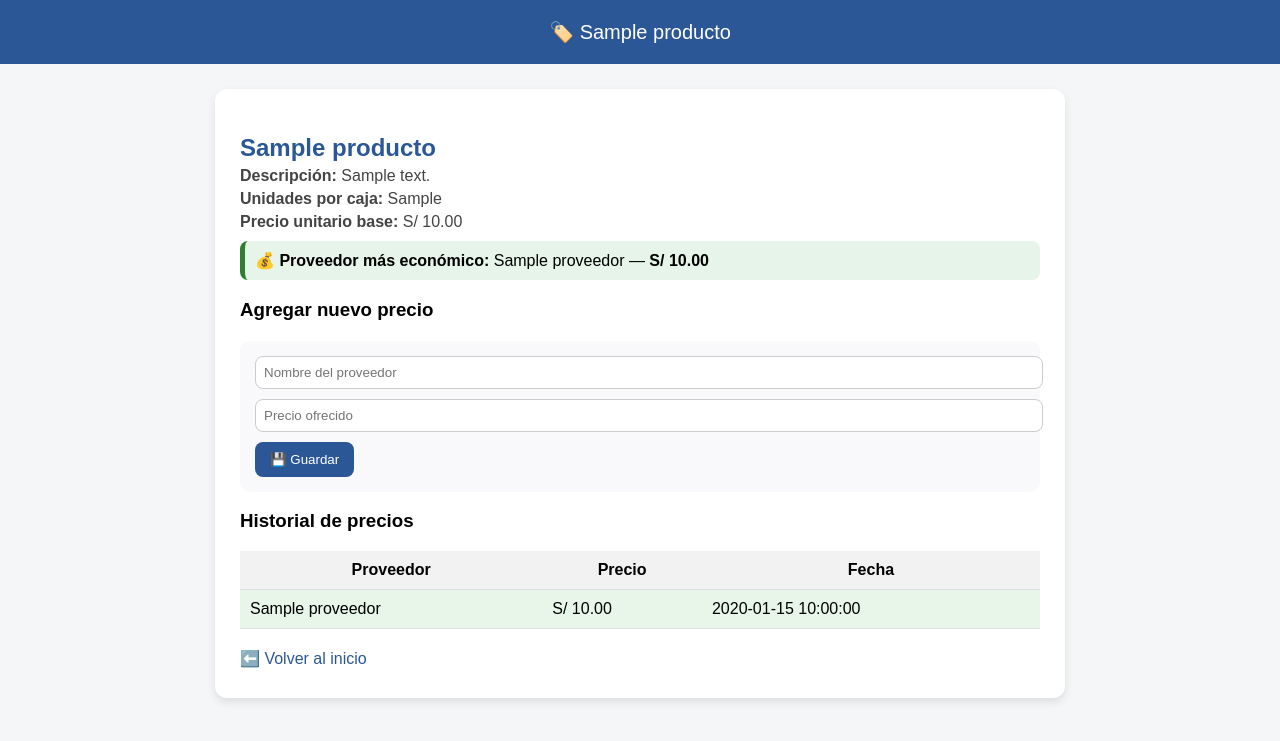
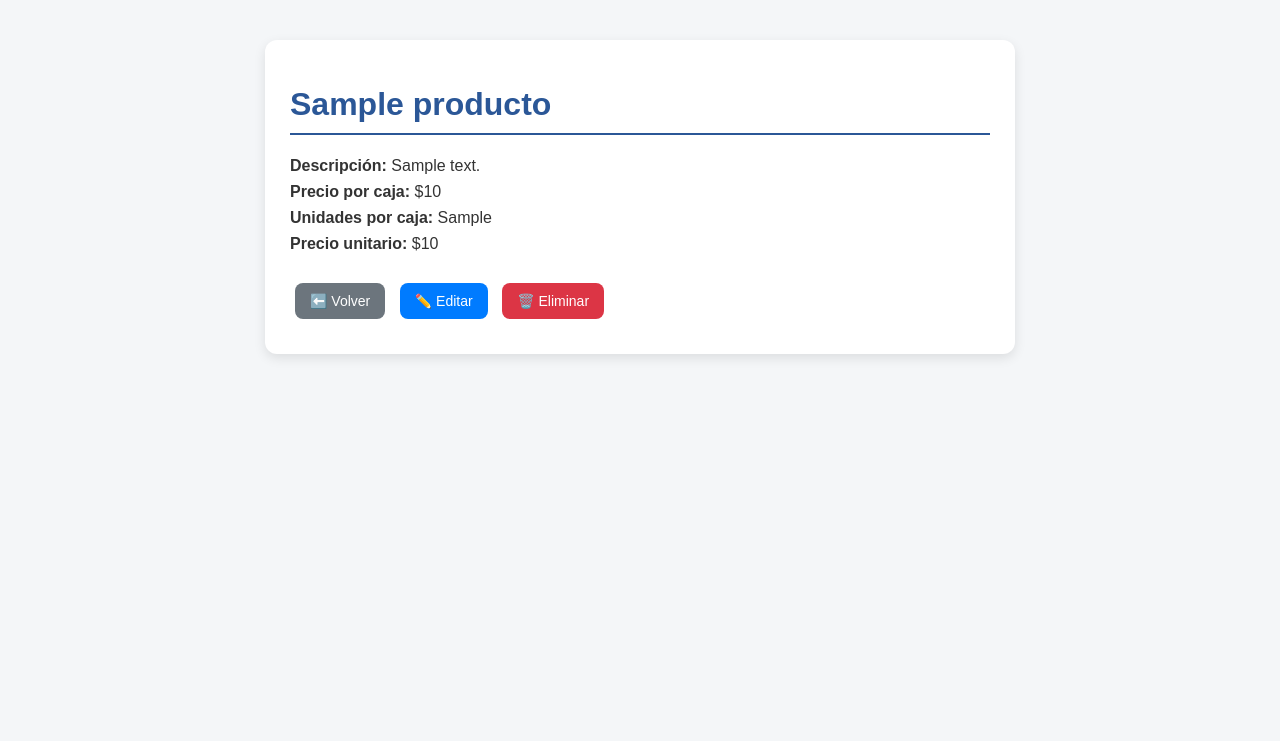
Before and after one commit to Andersonriera/gestor-precios-flask, a Flask app: template templates/detalle.html in a window 1280 px wide. Shown: the top 741 px of the page. Run offline with Flask 3, Linux system fonts and the light colour scheme; the template is opened without the code that fills it: most values are stand-ins (such as "Sample title", 1, 10 or a date in 2020); some libraries are stand-ins or nearby versions.

Commit message:
Agregado detalle con botones editar y eliminar

```diff
--- a/app.py
+++ b/app.py
@@ -104,7 +104,7 @@ def agregar():
             """, (nombre, descripcion, precio_caja, unidades_por_caja, precio_unitario))
         except Exception:
             cur.execute("""
-                INSERT INTO productos (nombre, descripcion, precio_caja, unidades_por_caja, precio_unitario)
+                INSERT INTO productos (nombre, descripcion, precio_caja, 	unidades_por_caja, precio_unitario)
                 VALUES (?, ?, ?, ?, ?)
             """, (nombre, descripcion, precio_caja, unidades_por_caja, precio_unitario))
 
@@ -118,6 +118,39 @@ def agregar():
 # ==============================
 # 🗑️ ELIMINAR PRODUCTO
 # ==============================
+@app.route('/editar/<int:id>', methods=['GET', 'POST'])
+def editar(id):
+    conn = conectar()
+    cur = conn.cursor()
+
+    if request.method == 'POST':
+        nombre = request.form.get('nombre')
+        descripcion = request.form.get('descripcion')
+        precio_caja = float(request.form.get('precio_caja'))
+        unidades_por_caja = int(request.form.get('unidades_por_caja'))
+        precio_unitario = precio_caja / unidades_por_caja
+
+        cur.execute("""
+            UPDATE productos
+            SET nombre = ?, descripcion = ?, precio_caja = ?, unidades_por_caja = ?, precio_unitario = ?
+            WHERE id = ?
+        """, (nombre, descripcion, precio_caja, unidades_por_caja, precio_unitario, id))
+        conn.commit()
+        conn.close()
+        return redirect(f'/detalle/{id}')
+
+    cur.execute("SELECT * FROM productos WHERE id = ?", (id,))
+    producto = cur.fetchone()
+    conn.close()
+
+    if not producto:
+        return "Producto no encontrado", 404
+
+    columnas = ["id", "nombre", "descripcion", "precio_caja", "unidades_por_caja", "precio_unitario"]
+    producto_dict = dict(zip(columnas, producto))
+
+    return render_template('editar.html', producto=producto_dict)
+
 @app.route("/eliminar/<int:id>")
 def eliminar(id):
     conn = conectar()
@@ -130,6 +163,8 @@ def eliminar(id):
 def detalle(id):
     conn = conectar()
     cur = conn.cursor()
+
+    # 🔹 Obtener información del producto
     cur.execute("SELECT * FROM productos WHERE id = ?", (id,))
     producto = cur.fetchone()
     conn.close()
@@ -137,7 +172,6 @@ def detalle(id):
     if not producto:
         return "Producto no encontrado", 404
 
-    # Convertir el resultado en un diccionario para usarlo fácilmente en el HTML
     columnas = ["id", "nombre", "descripcion", "precio_caja", "unidades_por_caja", "precio_unitario"]
     producto_dict = dict(zip(columnas, producto))
 
--- a/templates/detalle.html
+++ b/templates/detalle.html
@@ -3,7 +3,7 @@
 <head>
     <meta charset="UTF-8">
     <meta name="viewport" content="width=device-width, initial-scale=1.0">
-    <title>{{ producto['nombre'] }}</title>
+    <title>Detalle del Producto</title>
     <style>
         body {
             font-family: Arial, sans-serif;
@@ -11,131 +11,52 @@
             margin: 0;
             padding: 0;
         }
-        header {
-            background-color: #2b5797;
-            color: white;
-            text-align: center;
-            padding: 20px;
-            font-size: 20px;
-        }
         .container {
-            max-width: 800px;
-            margin: 25px auto;
+            max-width: 700px;
+            margin: 40px auto;
             background: white;
             border-radius: 12px;
             padding: 25px;
-            box-shadow: 0 4px 10px rgba(0,0,0,0.1);
+            box-shadow: 0 4px 12px rgba(0,0,0,0.1);
         }
-        h2 {
+        h1 {
             color: #2b5797;
-            margin-bottom: 5px;
+            border-bottom: 2px solid #2b5797;
+            padding-bottom: 10px;
         }
         p {
-            margin: 5px 0;
-            color: #444;
+            color: #333;
+            margin: 8px 0;
         }
-        .precio-barato {
-            background: #e6f4ea;
-            padding: 10px;
-            border-radius: 8px;
-            border-left: 5px solid #2e7d32;
-            margin-top: 10px;
-        }
-        form {
-            margin-top: 20px;
-            background: #f9f9fb;
-            padding: 15px;
-            border-radius: 10px;
-        }
-        input[type="text"], input[type="number"] {
-            padding: 8px;
-            margin-bottom: 10px;
-            width: 100%;
-            border: 1px solid #ccc;
-            border-radius: 8px;
-        }
-        button {
-            background-color: #2b5797;
-            color: white;
-            border: none;
+        .btn {
+            display: inline-block;
+            margin: 10px 5px;
             padding: 10px 15px;
             border-radius: 8px;
+            text-decoration: none;
+            color: white;
+            font-size: 14px;
         }
-        table {
-            width: 100%;
-            border-collapse: collapse;
-            margin-top: 15px;
-        }
-        th, td {
-            padding: 10px;
-            border-bottom: 1px solid #ddd;
-        }
-        th {
-            background: #f2f2f2;
-        }
-        a {
-            color: #2b5797;
-            text-decoration: none;
-        }
-        a:hover {
-            text-decoration: underline;
-        }
-        @media (max-width: 600px) {
-            header { font-size: 18px; padding: 15px; }
-            .container { width: 90%; padding: 15px; }
-            table, th, td { font-size: 14px; }
-        }
+        .btn-volver { background-color: #6c757d; }
+        .btn-editar { background-color: #007bff; }
+        .btn-eliminar { background-color: #dc3545; }
+        .btn:hover { opacity: 0.9; }
     </style>
 </head>
 <body>
 
-    <header>🏷️ {{ producto['nombre'] }}</header>
+    <div class="container">
+        <h1>{{ producto['nombre'] }}</h1>
+        <p><strong>Descripción:</strong> {{ producto['descripcion'] or 'Sin descripción' }}</p>
+        <p><strong>Precio por caja:</strong> ${{ producto['precio_caja'] }}</p>
+        <p><strong>Unidades por caja:</strong> {{ producto['unidades_por_caja'] }}</p>
+        <p><strong>Precio unitario:</strong> ${{ producto['precio_unitario'] }}</p>
 
-    <div class="container">
-        <h2>{{ producto['nombre'] }}</h2>
-        <p><strong>Descripción:</strong> {{ producto['descripcion'] or "Sin descripción" }}</p>
-        <p><strong>Unidades por caja:</strong> {{ producto['unidades_por_caja'] }}</p>
-        <p><strong>Precio unitario base:</strong> S/ {{ "%.2f"|format(producto['precio_unitario']) }}</p>
-
-        {% if precio_minimo %}
-            <div class="precio-barato">
-                💰 <strong>Proveedor más económico:</strong> {{ precio_minimo['proveedor'] }} —
-                <strong>S/ {{ "%.2f"|format(precio_minimo['precio']) }}</strong>
-            </div>
-        {% else %}
-            <p>No hay precios registrados aún.</p>
-        {% endif %}
-
-        <h3>Agregar nuevo precio</h3>
-        <form method="POST">
-            <input type="text" name="proveedor" placeholder="Nombre del proveedor" required>
-            <input type="number" step="0.01" name="precio" placeholder="Precio ofrecido" required>
-            <button type="submit">💾 Guardar</button>
-        </form>
-
-        {% if precios %}
-            <h3>Historial de precios</h3>
-            <table>
-                <thead>
-                    <tr>
-                        <th>Proveedor</th>
-                        <th>Precio</th>
-                        <th>Fecha</th>
-                    </tr>
-                </thead>
-                <tbody>
-                    {% for p in precios %}
-                    <tr {% if precio_minimo and p['precio'] == precio_minimo['precio'] %}style="background:#e8f5e9;"{% endif %}>
-                        <td>{{ p['proveedor'] }}</td>
-                        <td>S/ {{ "%.2f"|format(p['precio']) }}</td>
-                        <td>{{ p['fecha'] }}</td>
-                    </tr>
-                    {% endfor %}
-                </tbody>
-            </table>
-        {% endif %}
-
-        <p style="margin-top:20px;"><a href="/">⬅️ Volver al inicio</a></p>
+        <div style="margin-top:20px;">
+            <a href="/" class="btn btn-volver">⬅️ Volver</a>
+            <a href="/editar/{{ producto['id'] }}" class="btn btn-editar">✏️ Editar</a>
+            <a href="/eliminar/{{ producto['id'] }}" class="btn btn-eliminar" onclick="return confirm('¿Seguro que deseas eliminar este producto?')">🗑️ Eliminar</a>
+        </div>
     </div>
 
 </body>
```
